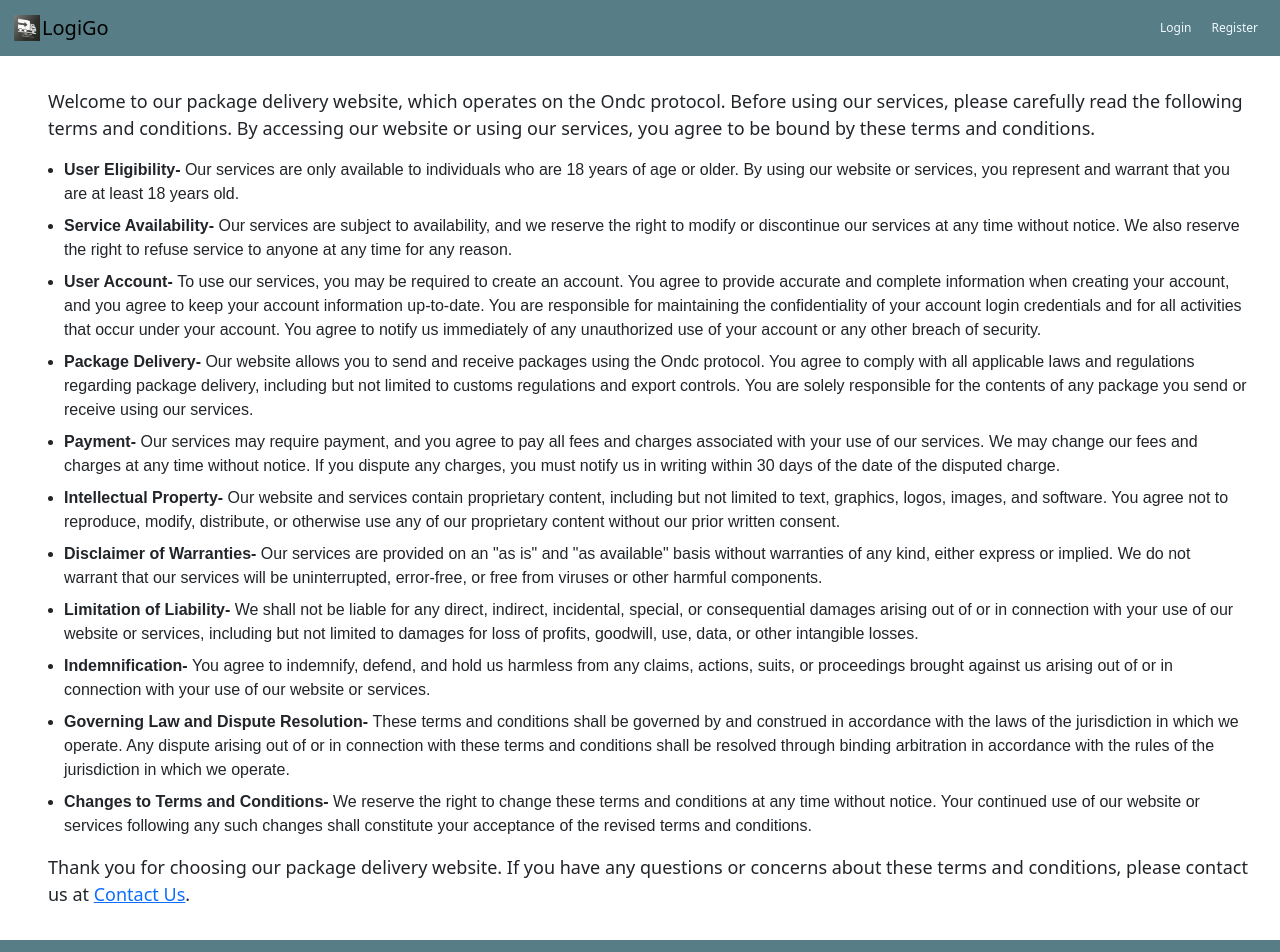
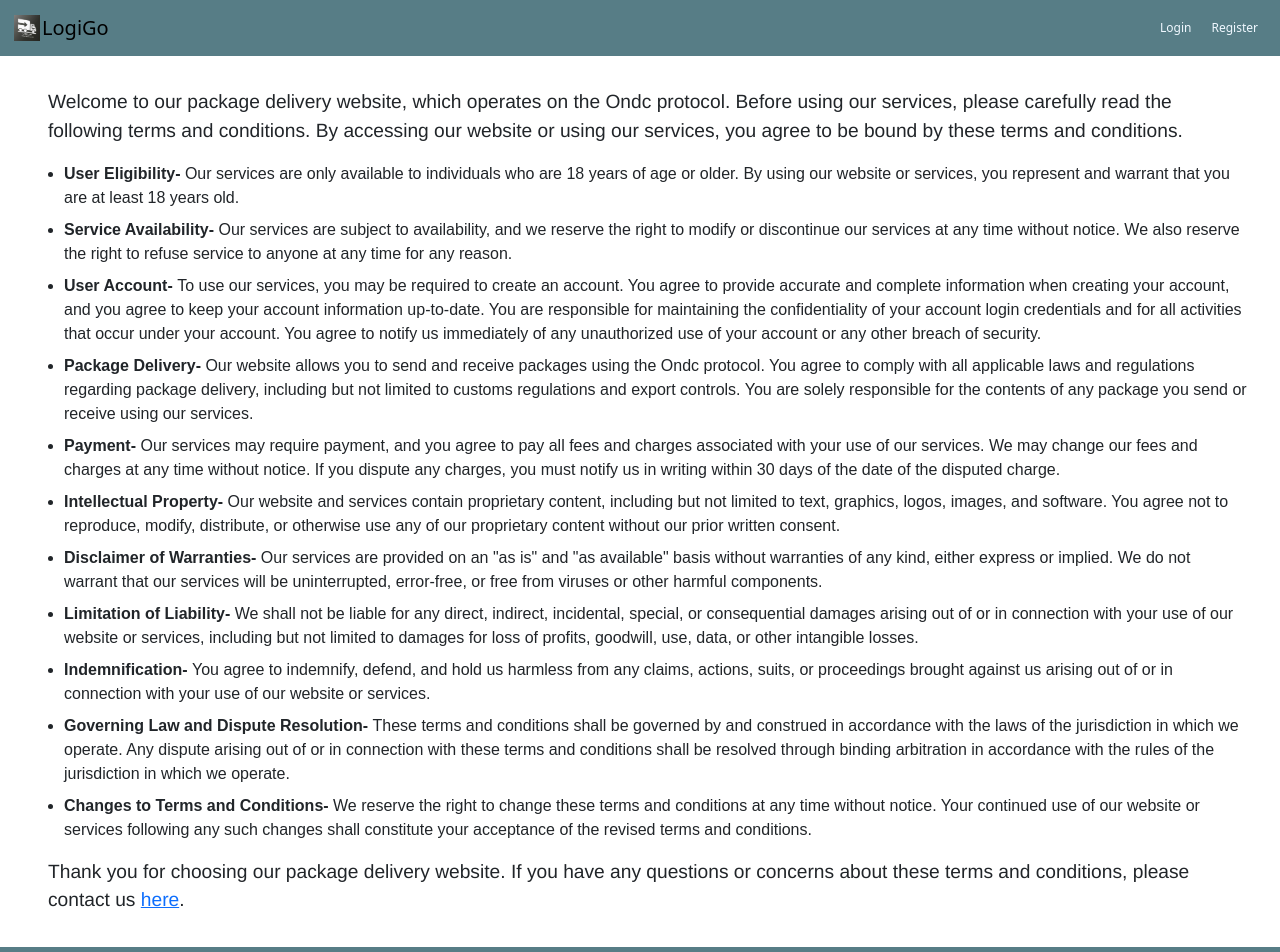
Before and after one commit to mitrya/ONDC-LOGISTICS-BAP, a React (Vite) app in the folder client/: page /terms_and_conditions in a window 1280 px wide. Shown: the top 952 px of the page. Built offline with nearby package versions, Linux system fonts and the light colour scheme.

Commit message:
update jsx and styles

```diff
--- a/client/src/components/terms_and_conditions/terms.component.jsx
+++ b/client/src/components/terms_and_conditions/terms.component.jsx
@@ -50,7 +50,7 @@ function Terms() {
                 </li>
             </ul>
             <p class="text">
-                Thank you for choosing our package delivery website. If you have any questions or concerns about these terms and conditions, please contact us at <Link to="/contact">Contact Us</Link>.
+                Thank you for choosing our package delivery website. If you have any questions or concerns about these terms and conditions, please contact us <Link to="/contact">here</Link>.
             </p>
         </div>
     );
--- a/client/src/components/terms_and_conditions/terms.styles.css
+++ b/client/src/components/terms_and_conditions/terms.styles.css
@@ -5,6 +5,8 @@ body{
 .text {
     margin-left:1rem;
     margin-top:1rem;
+    font-size:1.2rem;
+    font-family:'Franklin Gothic Medium', 'Arial Narrow', Arial, sans-serif
 }
 
 .term {
```
